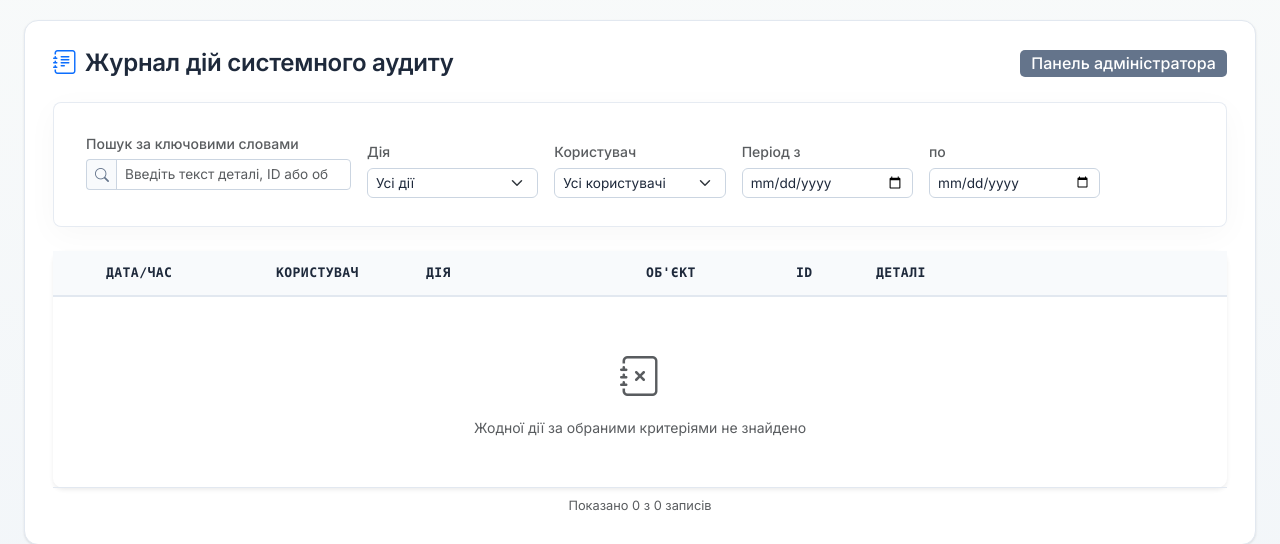
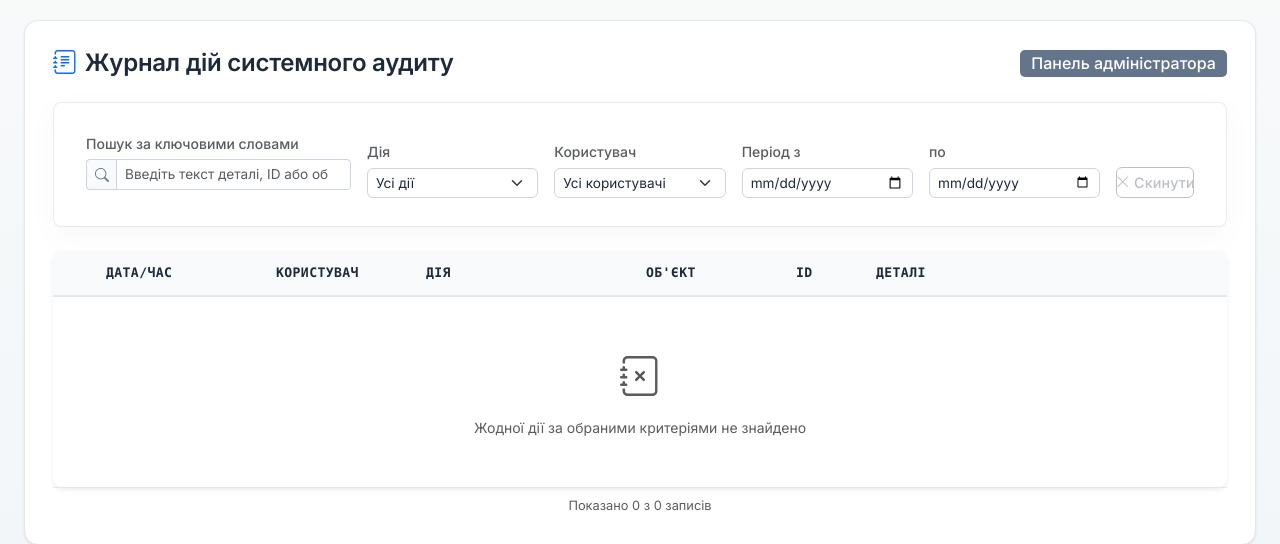
Before and after one commit to Mendela-A/Med-Data, a Flask app: page /admin/audit in a window 1280 px wide. Shown: the part 48-592 px from the top of the page. Run offline with Flask 3, Linux system fonts and the light colour scheme; a user stored in the database is signed in; tables that the repository leaves empty hold one stand-in row (values such as "Sample post"); some libraries are stand-ins or nearby versions.

Commit message:
Фікс вирівнювання сітки фільтрів Журналу дій

```diff
--- a/templates/admin_audit.html
+++ b/templates/admin_audit.html
@@ -73,13 +73,18 @@
         <input type="date" class="form-control form-control-sm" name="to_date" value="{{ to_date }}">
       </div>
 
-      {% if action_filter or actor_filter or from_date or to_date or q_search %}
-        <div class="col-md-1 text-md-end">
-          <a href="{{ url_for('admin.admin_audit') }}" class="btn btn-outline-secondary btn-sm w-100">
+      <div class="col-md-1 text-md-end">
+        {% if action_filter or actor_filter or from_date or to_date or q_search %}
+          <a href="{{ url_for('admin.admin_audit') }}" class="btn btn-outline-secondary btn-sm w-100 shadow-sm transition-all">
             <i class="bi bi-x-lg me-1"></i>Скинути
           </a>
-        </div>
-      {% endif %}
+        {% else %}
+          <a href="#" class="btn btn-outline-secondary btn-sm w-100 disabled" style="opacity: 0.45; pointer-events: none;">
+            <i class="bi bi-x-lg me-1"></i>Скинути
+          </a>
+        {% endif %}
+      </div>
+
     </form>
   </div>
 </div>
```
